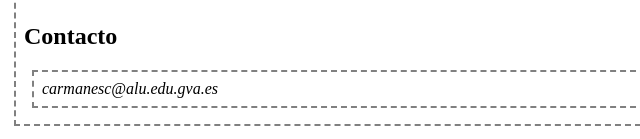
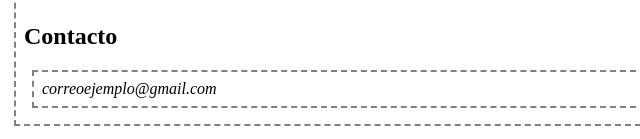
Before and after one commit to tricarloski/TAREA1.5, a plain HTML site: page index.html in a window 1280 px wide. Shown: the part 859-998 px from the top of the page, 2-642 px from the left. Drawn offline with Linux system fonts and the light colour scheme.

```diff
--- a/index.html
+++ b/index.html
@@ -1,5 +1,6 @@
 <!DOCTYPE html>
 <html lang="es">
+
 <head>
     <meta charset="UTF-8">
     <meta name="viewport" content="width=device-width, initial-scale=1.0">
@@ -7,6 +8,7 @@
     <link href="estilos.css" rel="stylesheet">
     <title>Tarea 1.5 - Estructura semántica en HTML5</title>
 </head>
+
 <body>
     <header>
         <h1>Elementos semánticos by Carlos</h1>
@@ -70,9 +72,10 @@
     <footer>
         <h2>Contacto</h2>
         <address>
-        carmanesc@alu.edu.gva.es
+            correoejemplo@gmail.com
         </address>
     </footer>
 
 </body>
+
 </html>
```
Lines whose indentation alone changed are shown as unchanged.
